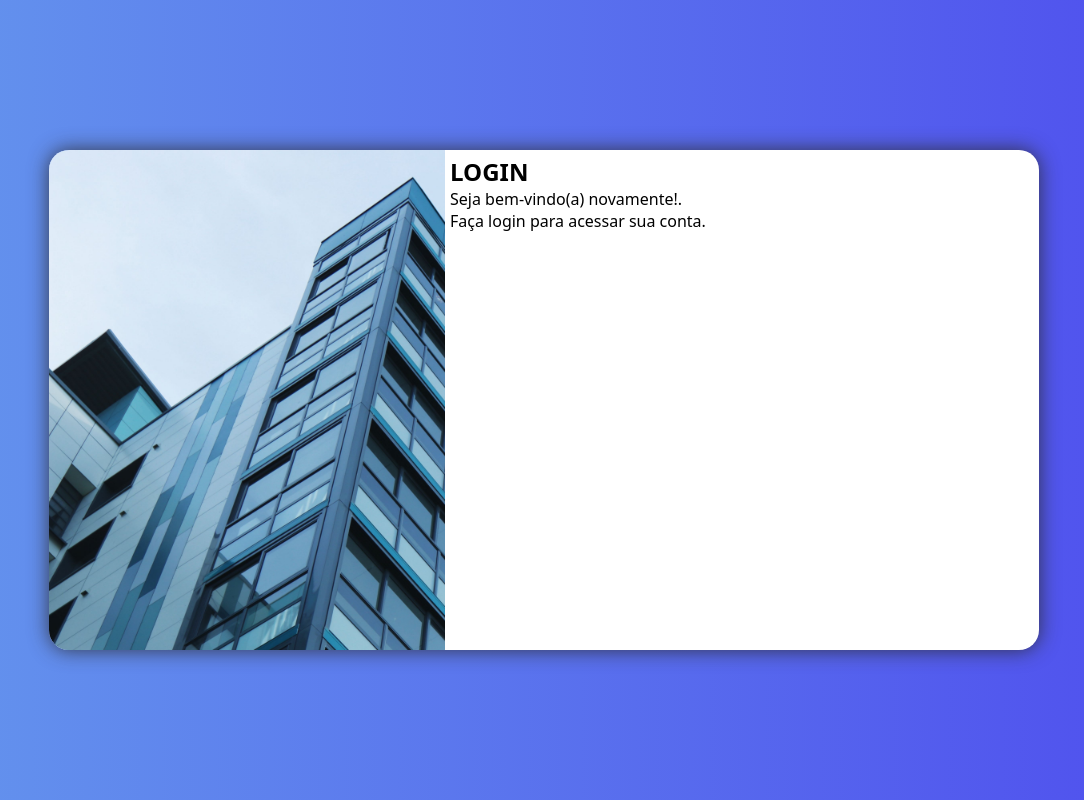
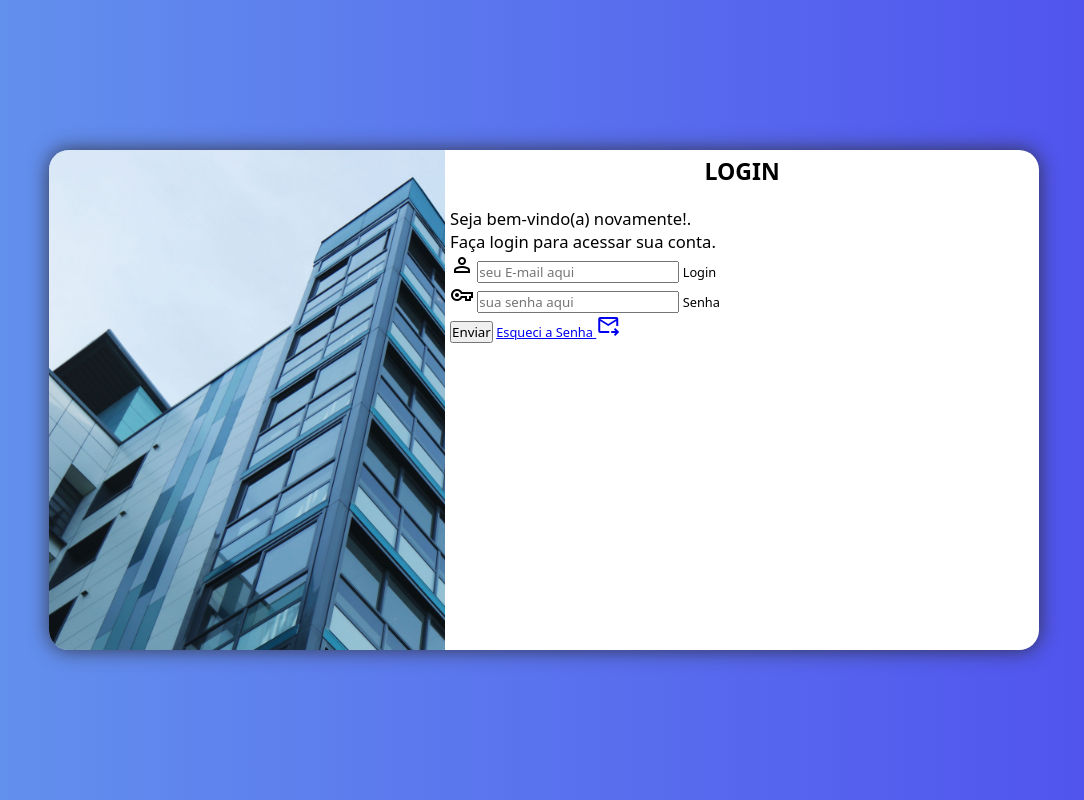
Before and after one commit to weslenmombach/projeto-login, a PHP site: page / in a window 1280 px wide. Shown: the whole page, without its empty margins (96-1180 px from the left). Run offline with PHP 8.4, Linux system fonts and the light colour scheme.

Commit message:
Adicionando configurações de form

```diff
--- a/estilos/style.css
+++ b/estilos/style.css
@@ -47,5 +47,9 @@ main{
     display: block;
     padding: 5px;
     height: 100vh;
-    width: 90vw;
+    font-size: 0.8em;
 }
+
+#form > h1{
+   text-align: center;
+}
--- a/estilos/tablet.css
+++ b/estilos/tablet.css
@@ -11,15 +11,24 @@
     }
 
     #imagem{
-        float: left;
+        float: right;
         width: 35%;
         height: 100vh;
     }
 
     #form{
-        float: right;
+        float: left;
         width: 65%;
         height: 100vh;
+    }
+
+    #form > h1{
+        margin-bottom: 20px;
+        font-size: 1.8em;
+    }
+
+    #form > p{
+        font-size: 1.3em;
     }
 }
 
@@ -44,4 +53,13 @@
         width: 60%;
         height: 100vh;
     }
+
+    #form > h1{
+        margin-bottom: 20px;
+        font-size: 1.8em;
+    }
+
+    #form > p{
+        font-size: 1.3em;
+    }
 }
--- a/index.html
+++ b/index.html
@@ -7,6 +7,7 @@
     <title>Login</title>
     <link rel="stylesheet" href="estilos/style.css">
     <link rel="stylesheet" href="estilos/tablet.css">
+    <link rel="stylesheet" href="https://fonts.googleapis.com/css2?family=Material+Symbols+Outlined:opsz,wght,FILL,GRAD@20..48,100..700,0..1,-50..200" />
 </head>
 <body>
     <main>
@@ -22,7 +23,24 @@
                 <p> Seja bem-vindo(a) novamente!. <br>
                 Faça login para acessar sua conta.</p>
 
-                <form action="login.php" method="post">
+                <form action="login.php" method="post" autocomplete="on">
+                    <div class="Login">
+                        <span class="material-symbols-outlined"> person </span>
+                        <input type="email" name="login" id="ilogin" placeholder="seu E-mail aqui" autocomplete="email" required maxlength="50">
+                        <label for="ilogin">Login</label>
+                    </div>
+
+                    <div class="senha">
+                        <span class="material-symbols-outlined"> vpn_key </span>
+                        <input type="password" name="senha" id="isenha" placeholder="sua senha aqui" autocomplete="current-password" required minlength="8">
+                        <label for="isenha">Senha</label>
+                    </div>
+
+                    <div class="butons">
+                        <input type="submit" value="Enviar">
+                        <a href="esqueciasenha.html">Esqueci a Senha <span class="material-symbols-outlined"> forward_to_inbox </span>
+
+                    </div>
 
                 </form>
             </div>
```
